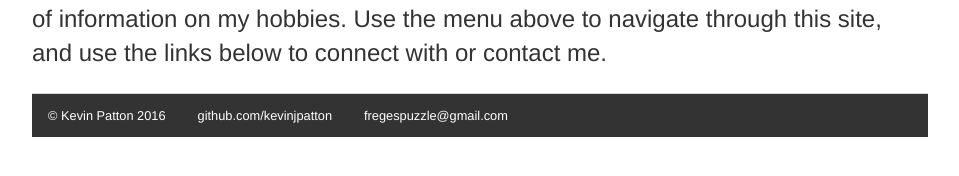
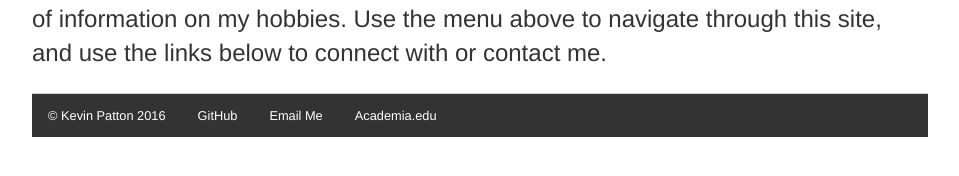
Before and after one commit to kevinjpatton/kevinjpatton.github.io, a Jekyll site: the page built from index.html, in a window 1280 px wide. Shown: the part 257-433 px from the top of the page, without its empty margins (160-1119 px from the left). Built offline with Jekyll 4.4.1, drawn with Linux system fonts in a browser that asks for light colours; Markdown is read by kramdown in place of the engine named in the settings.

Commit message:
Update default.html

```diff
--- a/_layouts/default.html
+++ b/_layouts/default.html
@@ -23,8 +23,9 @@
 			<footer>
 	    		<ul>
 	        		<li><a href="/">&copy; Kevin Patton 2016</a>
-	        		<li><a href="https://github.com/kevinjpatton">github.com/kevinjpatton</a></li>
-	        		<li><a href="mailto:fregespuzzle@gmail.com">fregespuzzle@gmail.com</a></li>
+	        		<li><a href="https://github.com/kevinjpatton">GitHub</a></li>
+	        		<li><a href="mailto:fregespuzzle@gmail.com">Email Me</a></li>
+	        		<li><a href="https://un-lincoln.academia.edu/KevinPatton">Academia.edu</a></li>
 				</ul>
 
 			</footer>
```
